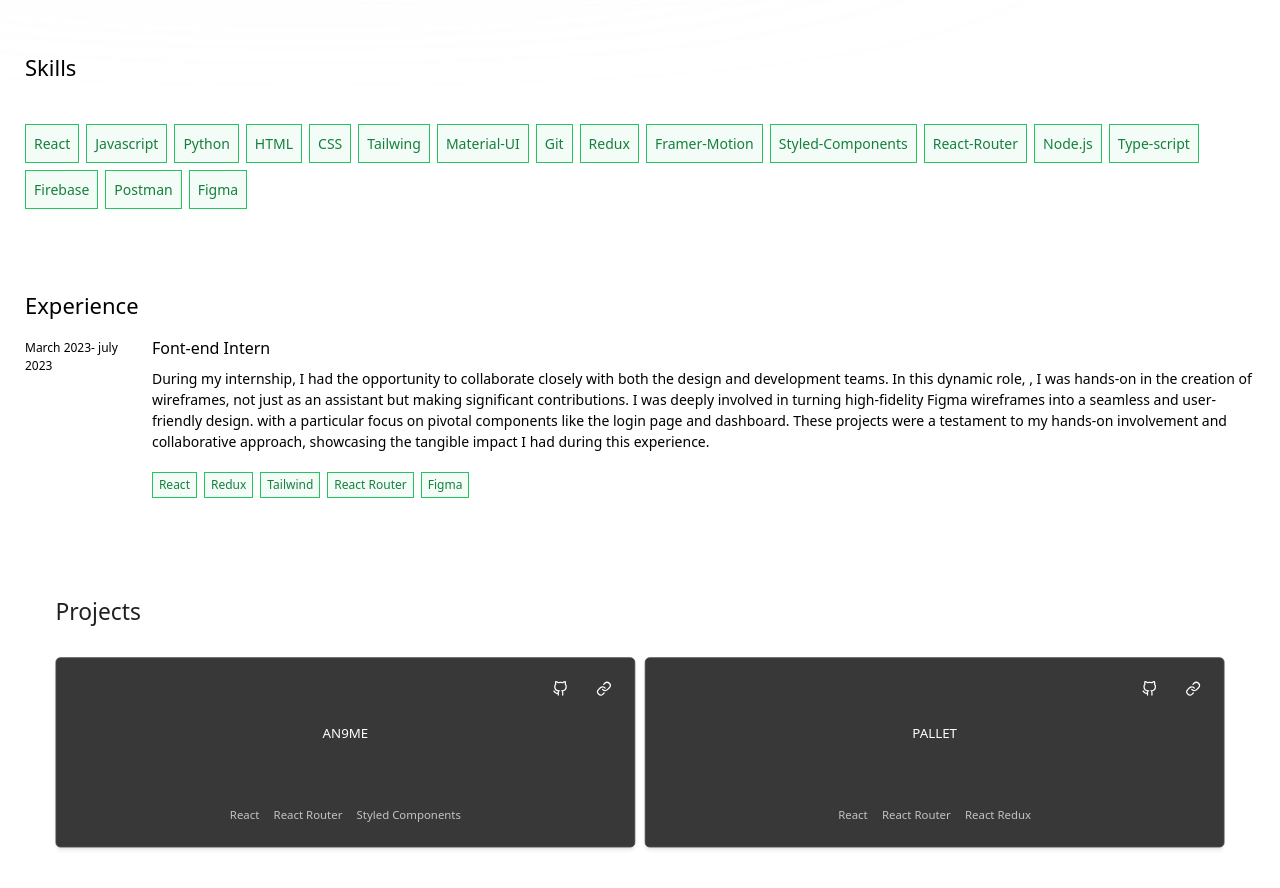
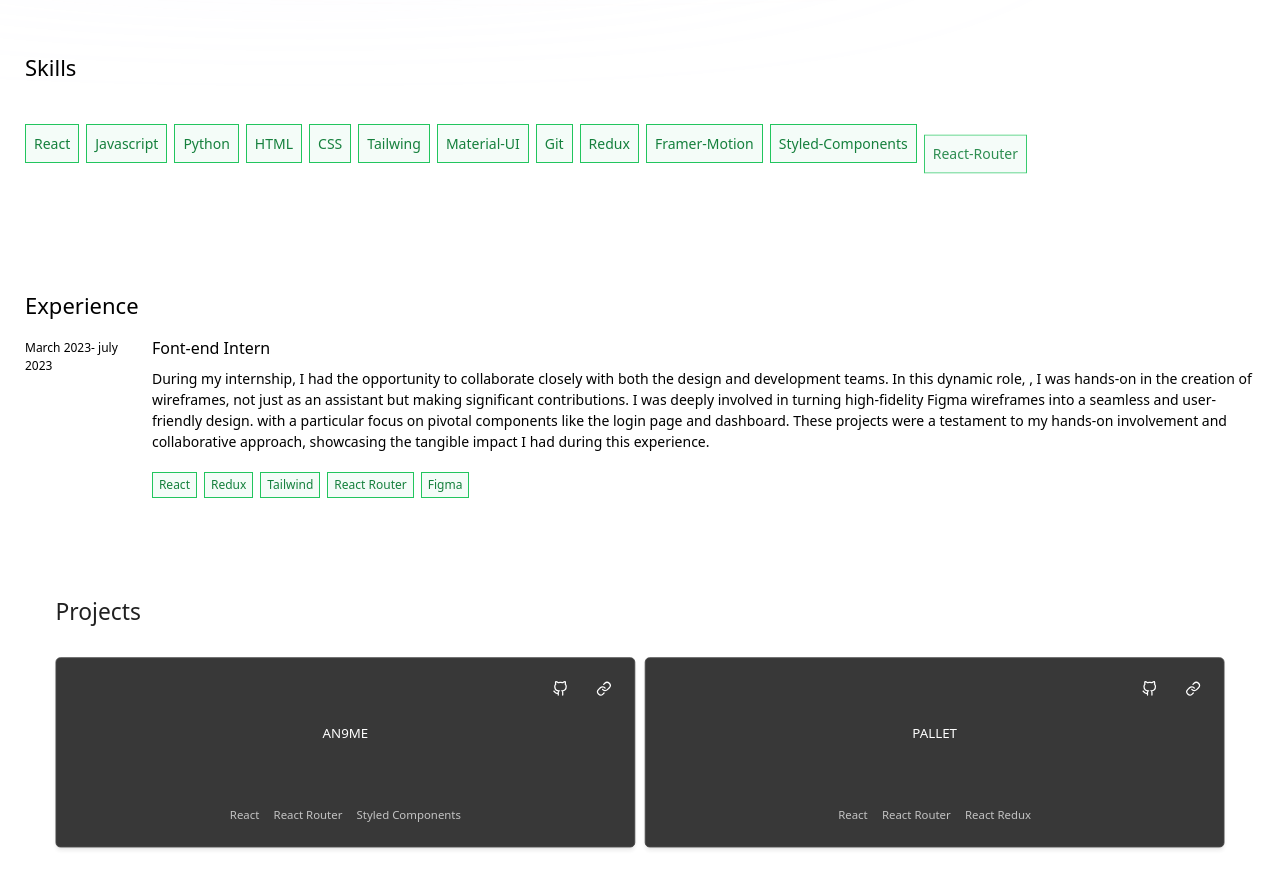
Before and after one commit to PvKutam/Portfolio, a React (Vite) app: page / in a window 1280 px wide. Shown: the part 820-1708 px from the top of the page. Built offline with nearby package versions, Linux system fonts and the light colour scheme.

Commit message:
delay fixed

```diff
--- a/src/Components/About.jsx
+++ b/src/Components/About.jsx
@@ -1,6 +1,7 @@
 import React,{useRef} from 'react'
 import { motion } from "framer-motion"
-import { Skills } from './data/Links'
+// import { Skills } from './data/Links'
+import { Skills } from './data/data'
 import Exp from './Exp'
 
 
@@ -32,7 +33,7 @@ function About() {
         animate={{opacity:1, y:0}}
         transition={{
           duration:0.3,
-          delay:i * 0.2,
+          delay:i * 0.5,
         }}
         >{item.name}</motion.span>)}
         </div>
--- a/src/Components/Exp.jsx
+++ b/src/Components/Exp.jsx
@@ -1,30 +1,8 @@
 import React from 'react'
-// import { Project } from './data/links'
+import {Project} from "./data/data"
 import { motion } from "framer-motion"
 function Exp() {
-const Project =[
 
-    {
-      name:"React",
-      hash:"#React",
-    },
-    {
-      name: "Redux",
-      hash: "#Redux",
-    },
-    {
-      name: "Tailwind",
-      hash: "#Tailwind",
-    },
-    {
-      name: "React Router",
-      hash: "#React Router",
-    },
-    {
-      name: "Figma",
-      hash: "#Figma",
-    },
-  ]
   return (
     <div
     id= 'Exp'
--- a/src/Components/Projects.jsx
+++ b/src/Components/Projects.jsx
@@ -1,6 +1,6 @@
 import React,{useRef} from "react";
 import { motion,useScroll,useTransform } from "framer-motion";
-import { An9me,Pallet } from './data/Links'
+import { An9me,Pallet } from './data/data'
 
 function Projects(){
     const ref= useRef(null)
```
Also changed, not shown: src/Components/data/data.jsx (renamed from src/Components/data/links.jsx).
